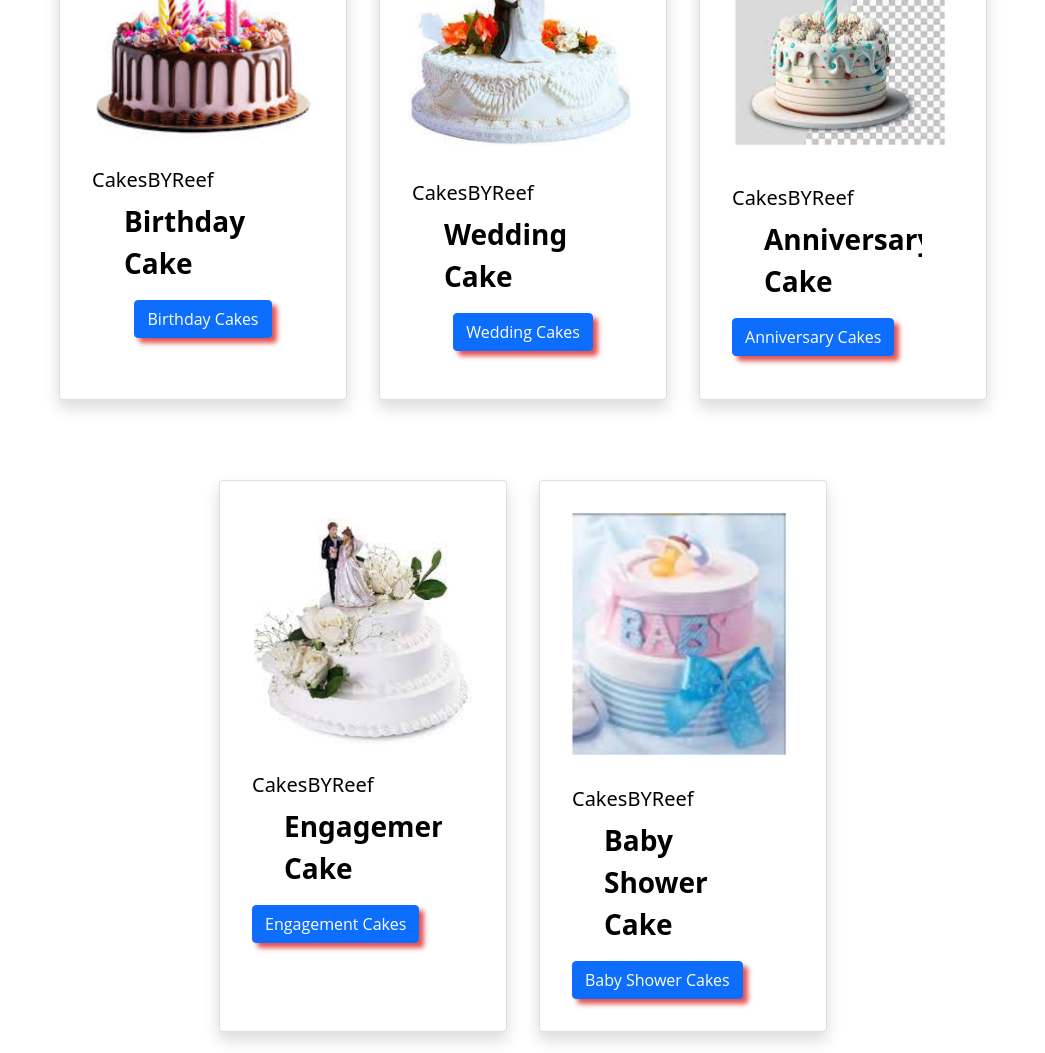
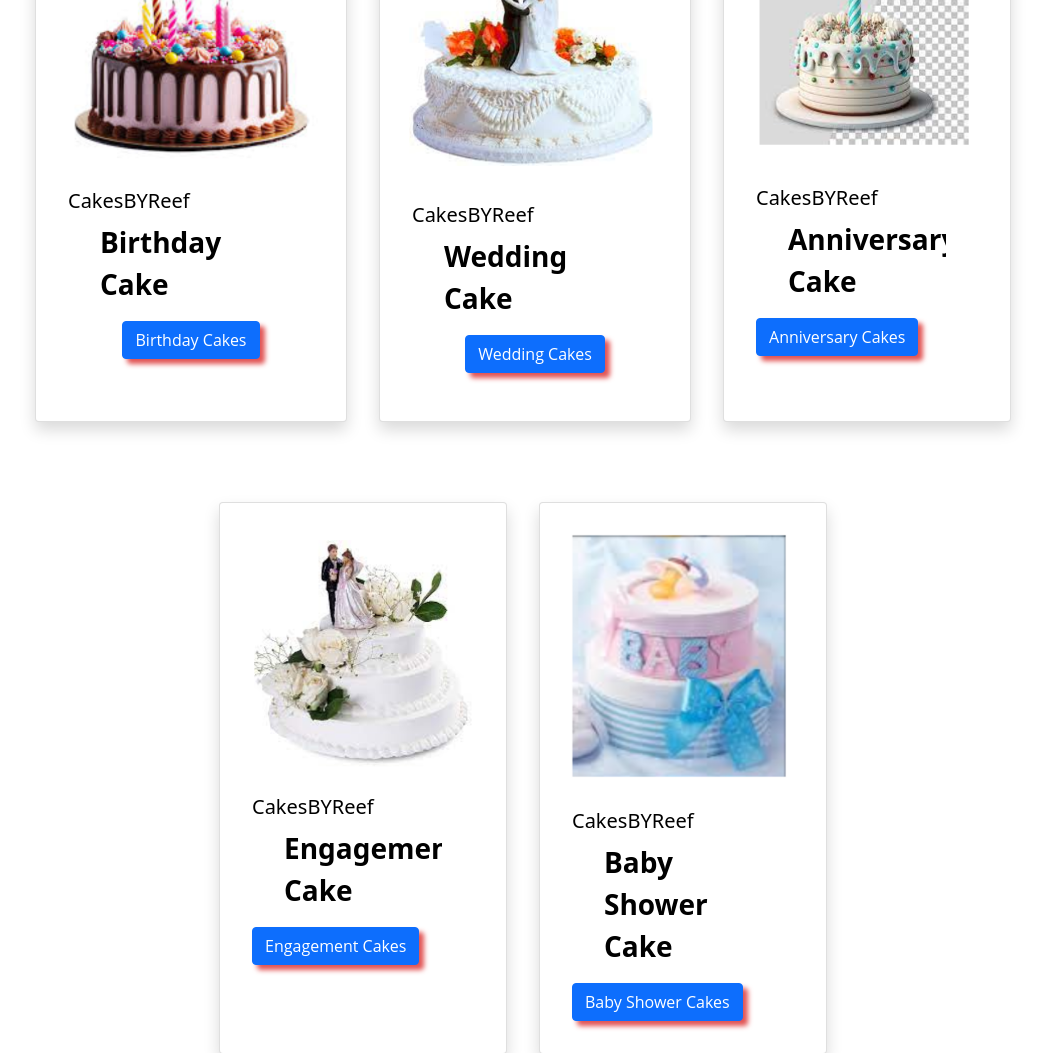
Before and after one commit to Getcodewidumair/RCakes, a plain HTML site: page index.html in a window 1280 px wide. Shown: the part 713-1766 px from the top of the page, without its empty margins (117-1162 px from the left). Drawn offline with nearby package versions, Linux system fonts and the light colour scheme.

Commit message:
Update index.html

```diff
--- a/index.html
+++ b/index.html
@@ -113,23 +113,23 @@
 
     <div class="d-flex justify-content-center vbc1 row m-3">
 
-        <div class="card shadow p-3 mb-5 bg-body-tertiary rounded" style="width: 18rem;">
+        <div class="card shadow p-3 mb-5 bg-body-tertiary rounded" style="width: 19.5rem;">
             <img src="bdycake.png" class="card-img-top" alt="...">
             <div class="card-body">
               <h5 class="card-title">CakesBYReef</h5>
               <p class="card-text fs-3"><b>Birthday Cake</b></p>
-               <div class="d-flex justify-content-around mb-3 mt-3">
+               <div class="d-flex justify-content-around mb-3 mt-1">
             <a href="birthday.html" class="btn btn-primary">Birthday Cakes</a>
         </div>
             </div>
           </div>
 
-      <div class="card shadow p-3 mb-5 bg-body-tertiary rounded" style="width: 18rem;">
+      <div class="card shadow p-3 mb-5 bg-body-tertiary rounded" style="width: 19.5rem;">
         <img src=" weddingcake.png" class="card-img-top" alt="...">
         <div class="card-body">
           <h5 class="card-title">CakesBYReef</h5>
           <p class="card-text fs-3"><b>Wedding Cake</b></p>
-                <div class="d-flex justify-content-around mb-3 mt-3">
+                <div class="d-flex justify-content-around mb-3 mt-1">
             <a href="Wedding.html" class="btn btn-primary">Wedding Cakes</a>
         </div>
         </div>
```
